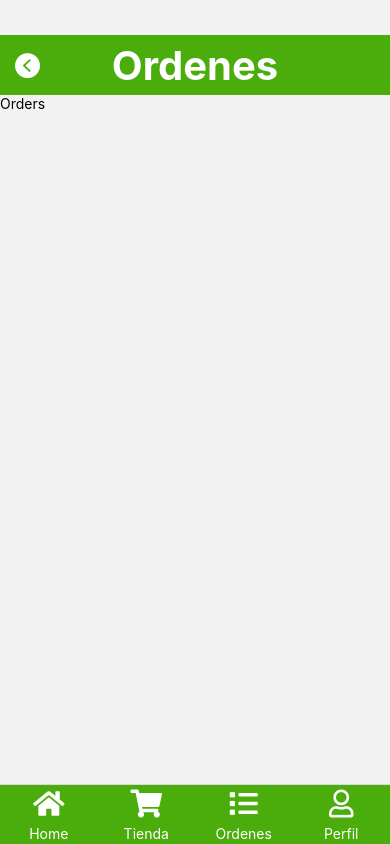
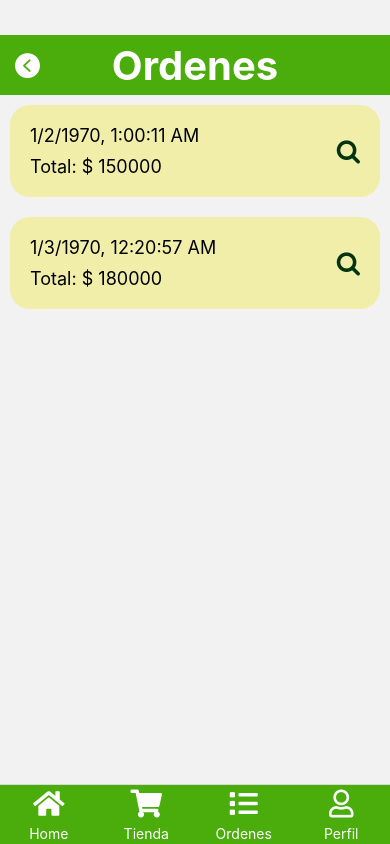
Before and after one commit to jonalippo/ProyectoVerderMarket, a React Native app: screen /OrderStack in a window 390 px wide. Built offline with nearby package versions, Linux system fonts and the light colour scheme.

Commit message:
creacion de orders

```diff
--- /dev/null
+++ b/src/components/CardOrder.js
@@ -0,0 +1,40 @@
+import { StyleSheet, Text, View, Pressable } from "react-native";
+import { colors } from "../../global/Theme";
+import FontAwesome from "@expo/vector-icons/FontAwesome";
+
+const CardOrder = ({ order }) => {
+  const date = new Date(order.createdAt).toLocaleString();
+  return (
+    <View style={styles.container}>
+      <View style={styles.contentText}>
+        <Text style={styles.text}>{date}</Text>
+        <Text style={styles.text}>Total: $ {order.total}</Text>
+      </View>
+      <Pressable style={styles.button}>
+        <FontAwesome name="search" size={25} color={colors.primaryAccent} />
+      </Pressable>
+    </View>
+  );
+};
+
+export default CardOrder;
+
+const styles = StyleSheet.create({
+  container: {
+    flexDirection: "row",
+    backgroundColor: colors.colorText,
+    margin: 10,
+    padding: 20,
+    justifyContent: "space-between",
+    alignItems: "center",
+    borderRadius: 20,
+  },
+
+  contentText: {
+    gap: 10,
+  },
+
+  text: {
+    fontSize: 18,
+  },
+});
--- a/src/data/orders.json
+++ b/src/data/orders.json
@@ -1,3 +1,72 @@
 [
-
+    {
+    "id":1,
+    "createdAt": 90011800,
+    "userIde":1,
+    "total": 150000,
+    "productos":[
+        {
+        "id": 1,
+        "title": "Manzanas",
+        "description": "Manzanas jugosas y crujientes, perfectas para comer como snackf.",
+        "price": 10,
+        "category": "Frutas",
+        "thumbnail": "../../assets/manzanaRoja.png",
+        "images": "../../assets/manzanaRoja.png"
+    },
+    {
+        "id": 2,
+        "title": "Bananas",
+        "description": "Bananas dulces y orgánicas, ideales para batidos y snacks.",
+        "price": 8,
+        "category": "Frutas",
+        "thumbnail": "../../assets/banana.png",
+        "images": "../../assets/banana.png"
+    },
+    {
+        "id": 3,
+        "title": "Zanahorias",
+        "description": "Zanahorias crujientes y frescas, perfectas para ensaladas y sopas.",
+        "price": 6,
+        "category": "Verduras",
+        "thumbnail": "../../assets/zanahorias.png",
+        "images": "../../assets/zanahorias.png"
+    }
+    ]
+},
+    {
+    "id":2,
+    "createdAt": 174057537,
+    "userIde":2,
+    "total": 180000,
+    "productos":[
+        {
+        "id": 1,
+        "title": "Manzanas",
+        "description": "Manzanas jugosas y crujientes, perfectas para comer como snackf.",
+        "price": 10,
+        "category": "Frutas",
+        "thumbnail": "../../assets/manzanaRoja.png",
+        "images": "../../assets/manzanaRoja.png"
+    },
+    {
+        "id": 2,
+        "title": "Bananas",
+        "description": "Bananas dulces y orgánicas, ideales para batidos y snacks.",
+        "price": 8,
+        "category": "Frutas",
+        "thumbnail": "../../assets/banana.png",
+        "images": "../../assets/banana.png"
+    },
+    {
+        "id": 3,
+        "title": "Zanahorias",
+        "description": "Zanahorias crujientes y frescas, perfectas para ensaladas y sopas.",
+        "price": 6,
+        "category": "Verduras",
+        "thumbnail": "../../assets/zanahorias.png",
+        "images": "../../assets/zanahorias.png"
+    }
+    ]
+}
 ]
--- a/src/navegation/CartStack.js
+++ b/src/navegation/CartStack.js
@@ -9,7 +9,7 @@ const CartStack = () => {
     <Stack.Navigator
       screenOptions={({ route }) => ({
         header: () => {
-          return <Header title="Carrito" routeName={route.name} />;
+          return <Header title="Carrito" />;
         },
       })}
     >
--- a/src/navegation/OrderStack.js
+++ b/src/navegation/OrderStack.js
@@ -9,7 +9,7 @@ const OrderStack = () => {
     <Stack.Navigator
       screenOptions={({ route }) => ({
         header: () => {
-          return <Header title="Ordenes" routeName={route.name} />;
+          return <Header title="Ordenes" />;
         },
       })}
     >
--- a/src/screens/Home.js
+++ b/src/screens/Home.js
@@ -59,6 +59,8 @@ const style = StyleSheet.create({
   },
 
   cardContainer: {
-    transform: [{ scale: 0.7 }],
+    transform: [{ scale: 0.9 }],
+    marginHorizontal: 5,
+    marginVertical: 5,
   },
 });
--- a/src/screens/Orders.js
+++ b/src/screens/Orders.js
@@ -1,9 +1,15 @@
-import { StyleSheet, Text, View } from "react-native";
+import { FlatList, StyleSheet, View } from "react-native";
+import orders from "../data/orders.json";
+import CardOrder from "../components/CardOrder";
 
 const Orders = () => {
   return (
     <View>
-      <Text>Orders</Text>
+      <FlatList
+        data={orders}
+        keyExtractor={(item) => item.id}
+        renderItem={({ item }) => <CardOrder order={item} />}
+      />
     </View>
   );
 };
--- a/src/screens/ProductDetails.js
+++ b/src/screens/ProductDetails.js
@@ -45,10 +45,10 @@ export default function ProductDetails({ route }) {
             </Pressable>
           </View>
         </View>
-        <Pressable style={styles.containerButton}>
-          <Text style={styles.textButton}>Agregar al carrito</Text>
-        </Pressable>
       </View>
+      <Pressable style={styles.containerButton}>
+        <Text style={styles.textButton}>Agregar al carrito</Text>
+      </Pressable>
     </View>
   );
 }
@@ -56,6 +56,9 @@ export default function ProductDetails({ route }) {
 const styles = StyleSheet.create({
   container: {
     backgroundColor: colors.primary,
+    flex: 1,
+    position: "relative",
+    alignItems: "center",
   },
 
   img: {
@@ -69,6 +72,7 @@ const styles = StyleSheet.create({
     borderTopRightRadius: 80,
     overflow: "hidden",
     alignItems: "center",
+    height: "100%",
   },
 
   titleHeart: {
@@ -125,7 +129,8 @@ const styles = StyleSheet.create({
     justifyContent: "center",
     width: "50%",
     borderRadius: 20,
-    marginTop: 40,
+    position: "absolute",
+    bottom: 70,
   },
 
   textButton: {
--- a/src/screens/ProductsCategory.js
+++ b/src/screens/ProductsCategory.js
@@ -57,6 +57,7 @@ const style = StyleSheet.create({
   flatListContent: {
     justifyContent: "center",
     paddingVertical: 10,
+    paddingBottom: 100,
   },
 
   columnWrapper: {
```
